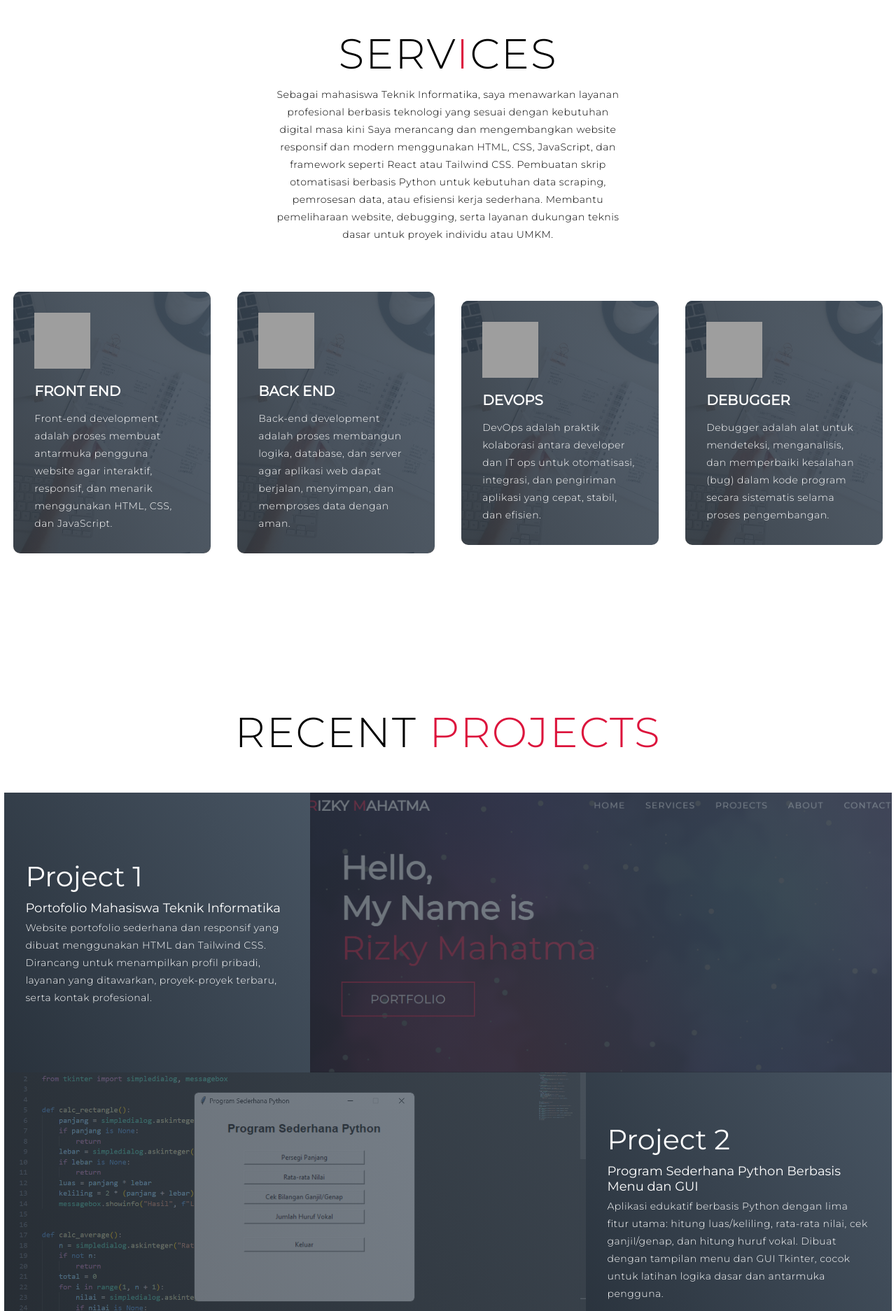
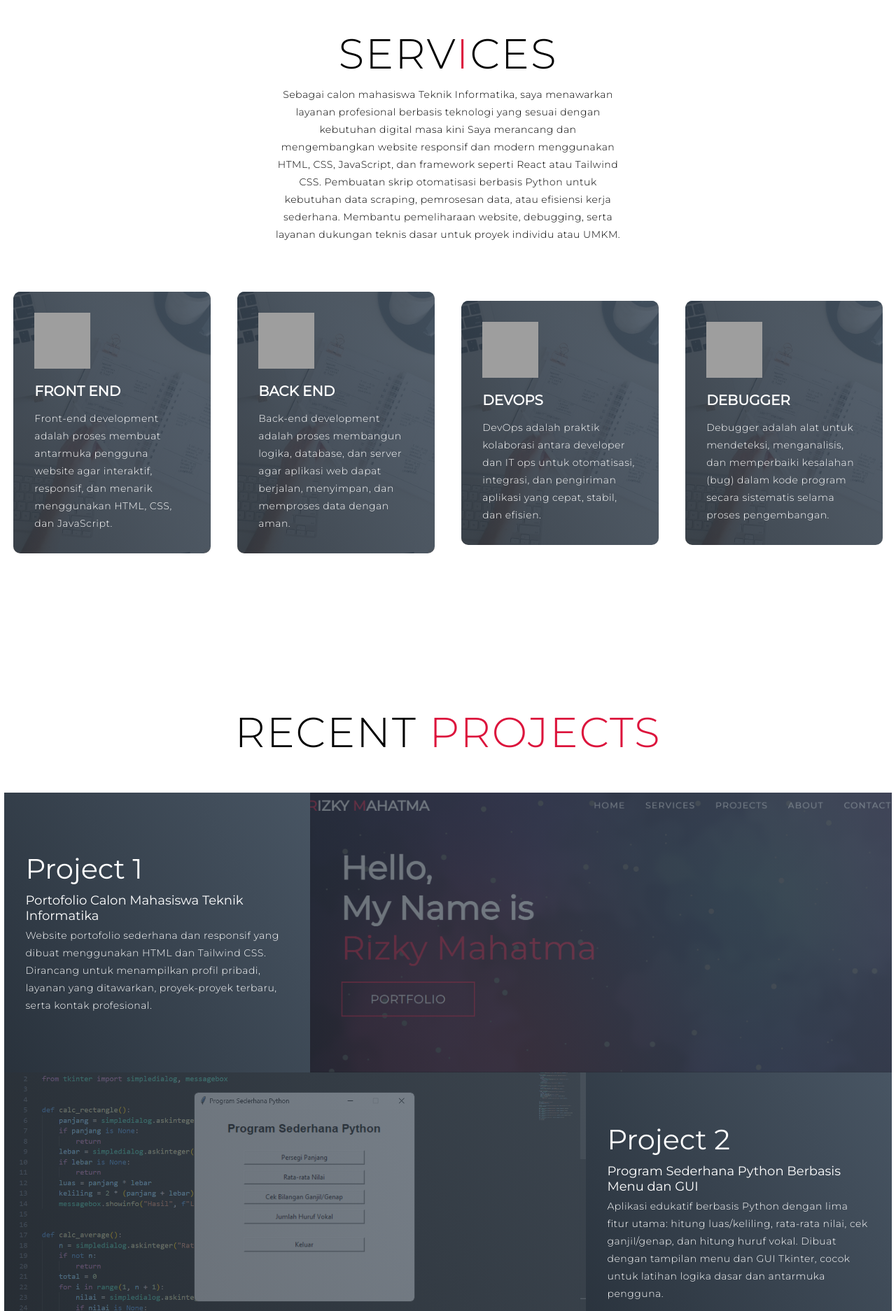
Before and after one commit to RizkyMahatma/Website-Personal, a plain HTML site: page index.html in a window 1280 px wide. Shown: the part 860-2734 px from the top of the page at 70% size. Drawn offline with Linux system fonts and the light colour scheme; grey boxes are pictures that could not be loaded.

Commit message:
Update index.html

```diff
--- a/index.html
+++ b/index.html
@@ -54,7 +54,7 @@
     <div class="services container">
       <div class="service-top">
         <h1 class="section-title">Serv<span>i</span>ces</h1>
-        <p>Sebagai mahasiswa Teknik Informatika, saya menawarkan layanan profesional
+        <p>Sebagai calon mahasiswa Teknik Informatika, saya menawarkan layanan profesional
           berbasis teknologi yang sesuai dengan kebutuhan digital masa kini
           Saya merancang dan mengembangkan website responsif dan modern menggunakan
           HTML, CSS, JavaScript, dan framework seperti React atau Tailwind CSS.
@@ -106,7 +106,7 @@
         <div class="project-item">
           <div class="project-info">
             <h1>Project 1</h1>
-            <h2>Portofolio Mahasiswa Teknik Informatika</h2>
+            <h2>Portofolio Calon Mahasiswa Teknik Informatika</h2>
             <p>Website portofolio sederhana dan responsif yang dibuat menggunakan HTML dan Tailwind CSS.
               Dirancang untuk menampilkan profil pribadi, layanan yang ditawarkan, proyek-proyek terbaru,
               serta kontak profesional.</p>
@@ -148,7 +148,7 @@
           <div class="project-info">
             <h1>Project 4</h1>
             <h2>Project ke 4 To Be Continue</h2>
-            <p>CARA MASUKKIN PROJECT ARDUINO GIMANAAAAAAA </p>
+            <p>PROJECT ARDUINO </p>
           </div>L
           <div class="project-img">
             <img src="./img/img-1.png" alt="img">
```
